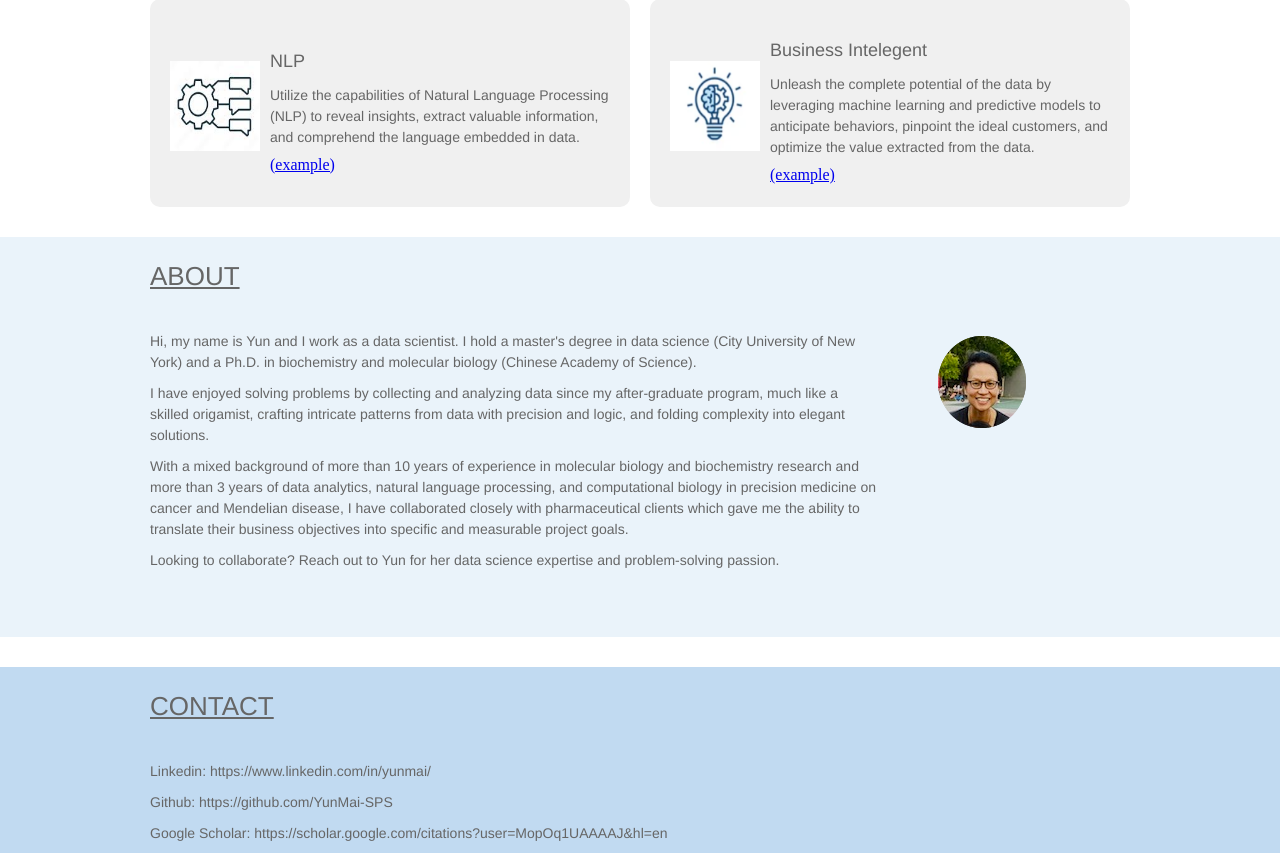
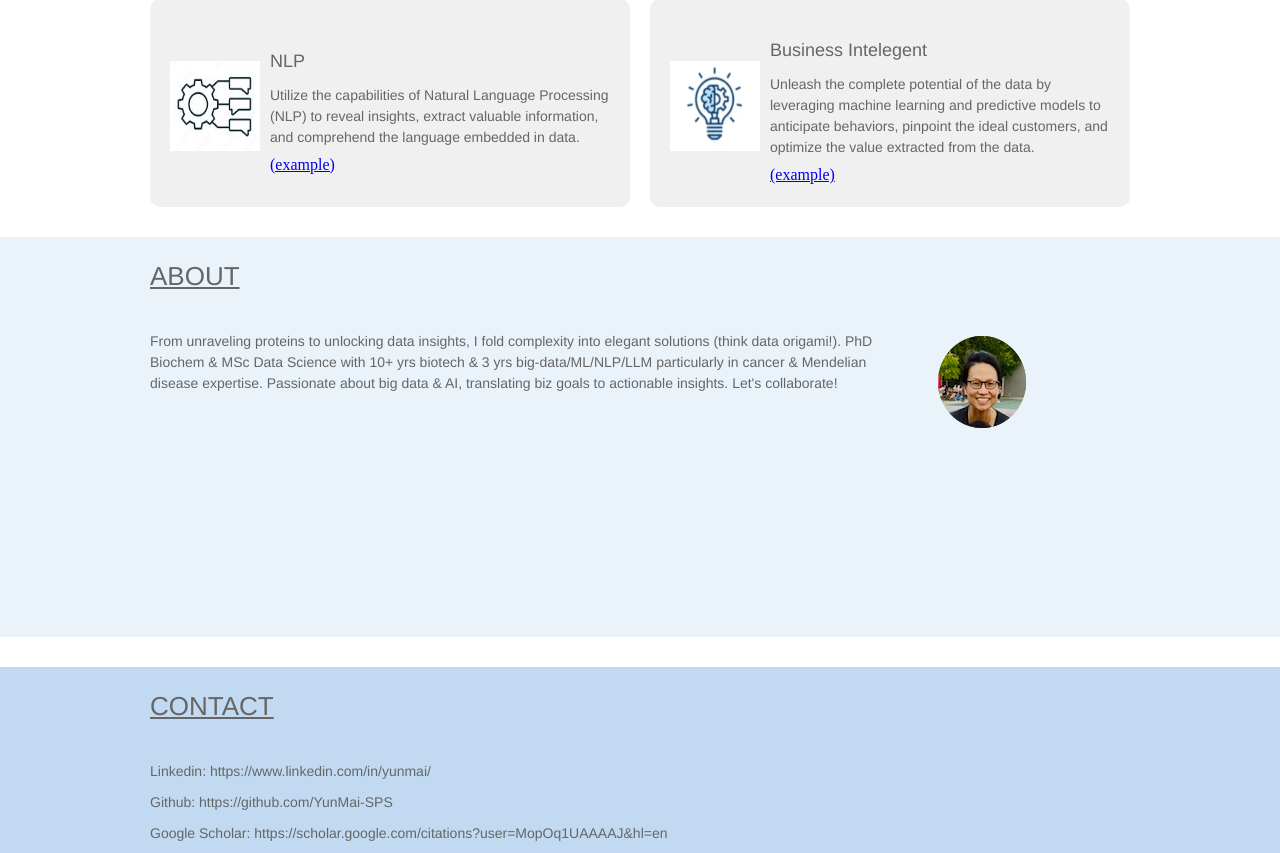
Before and after one commit to YunMai-SPS/my-ds-website, a Flask app: page / in a window 1280 px wide. Shown: the part 1414-2267 px from the top of the page. Run offline with Flask 3, Linux system fonts and the light colour scheme.

Commit message:
update ABOUT ME

```diff
--- a/templates/navigation.html
+++ b/templates/navigation.html
@@ -116,10 +116,7 @@
                     <p class="custom-head"><span class="underline">ABOUT</span></p>
                     <div class="indent-section">
                         <div class="section-text-container">
-                            <p class="section-graph">Hi, my name is Yun and I work as a data scientist. I hold a master's degree in data science (City University of New York) and a Ph.D. in biochemistry and molecular biology (Chinese Academy of Science).</p>
-                            <p class="section-graph">I have enjoyed solving problems by collecting and analyzing data since my after-graduate program, much like a skilled origamist, crafting intricate patterns from data with precision and logic, and folding complexity into elegant solutions.</p>
-                            <p class="section-graph">With a mixed background of more than 10 years of experience in molecular biology and biochemistry research and more than 3 years of data analytics, natural language processing,  and computational biology in precision medicine on cancer and Mendelian disease, I have collaborated closely with pharmaceutical clients which gave me the ability to translate their business objectives into specific and measurable project goals.</p>
-                            <p class="section-graph">Looking to collaborate? Reach out to Yun for her data science expertise and problem-solving passion.</p>
+                            <p class="section-graph">From unraveling proteins to unlocking data insights, I fold complexity into elegant solutions (think data origami!). PhD Biochem & MSc Data Science with 10+ yrs biotech & 3 yrs big-data/ML/NLP/LLM particularly in cancer & Mendelian disease expertise. Passionate about big data & AI, translating biz goals to actionable insights. Let's collaborate!</p>
                         </div>
                         <div class="section-portait-container">
                             <img src="{{ url_for('static', filename='my_picture_1.png') }}" alt="My portrait">
```
